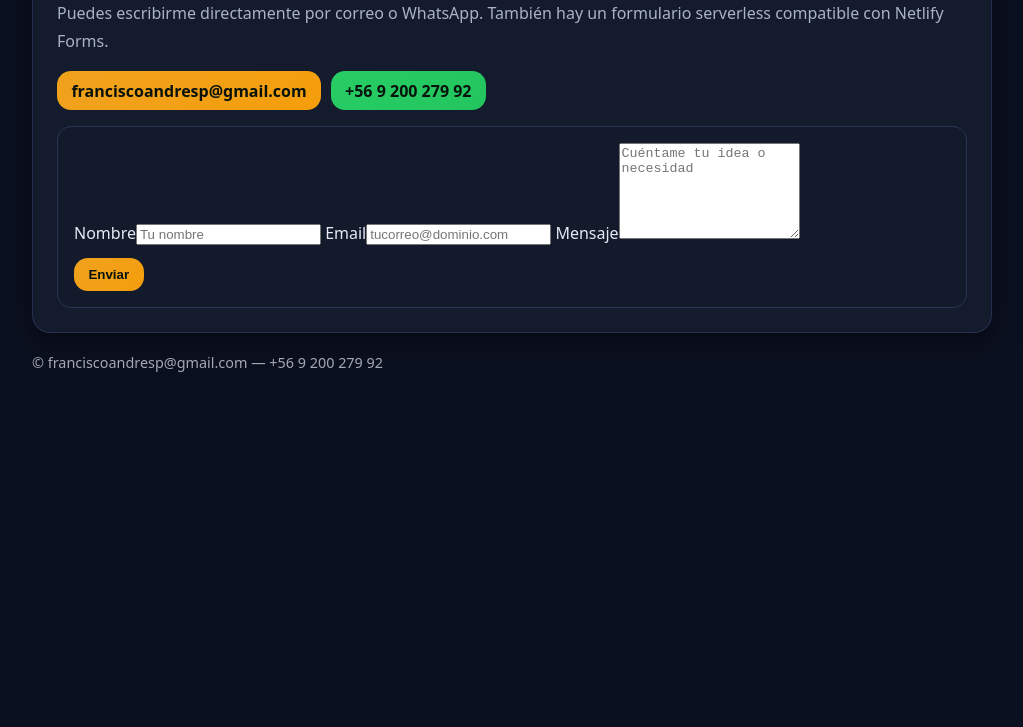
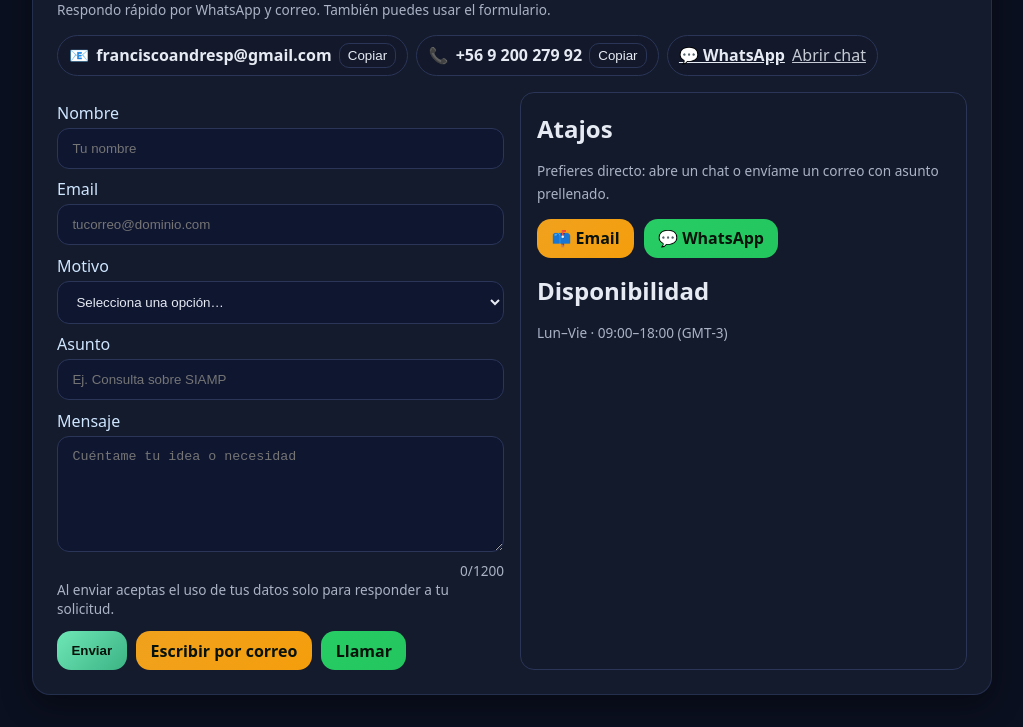
Before and after one commit to panchopinto/pancho-convocatorias, a plain HTML site: page contacto.html in a window 1280 px wide. Shown: the part 175-902 px from the top of the page, without its empty margins (128-1151 px from the left). Before the commit the page ends 800 px from the top, so only its background shows below. Drawn offline with Linux system fonts and the light colour scheme.

Commit message:
Add files via upload

```diff
--- a/assets/styles.css
+++ b/assets/styles.css
@@ -105,3 +105,22 @@ p{color:var(--muted);line-height:1.7}
   background: color-mix(in hsl, var(--accent-color, var(--acc)) 25%, #000);
   color: #e6eaf3; font-size:.78rem; border:1px solid color-mix(in hsl, var(--accent-color, var(--acc)) 70%, transparent);
 }
+
+/* ==== Contact page enhancements ==== */
+.row{display:grid;gap:1rem;grid-template-columns:1fr}
+@media(min-width:900px){.row{grid-template-columns:1fr 1fr}}
+.chips{display:flex;flex-wrap:wrap;gap:.5rem;margin:.5rem 0 1rem}
+.chip{display:inline-flex;align-items:center;gap:.45rem;padding:.45rem .7rem;border-radius:999px;border:1px solid var(--edge);background:color-mix(in hsl, var(--card) 85%, var(--bg) 15%);color:var(--txt);font-weight:600}
+.chip .small{opacity:.85;font-weight:500}
+.copy{background:transparent;border:1px solid var(--edge);color:var(--txt);border-radius:10px;padding:.25rem .5rem;cursor:pointer}
+label{display:block;margin:.6rem 0 .25rem;color:#cfe6ff}
+input, textarea, select{width:100%;padding:.75rem .9rem;border-radius:12px;border:1px solid var(--edge);background:#0f1630;color:var(--txt)}
+input:focus, textarea:focus, select:focus{outline:2px solid color-mix(in hsl, var(--acc) 65%, transparent)}
+.help{color:var(--muted);font-size:.85rem}
+.actions-row{display:flex;gap:.6rem;flex-wrap:wrap;margin-top:.8rem}
+.btn.primary{background:linear-gradient(135deg, var(--acc), color-mix(in hsl, var(--acc) 70%, black));color:#07120b}
+.toast{position:fixed;right:16px;bottom:16px;background:var(--card);border:1px solid var(--edge);padding:.7rem 1rem;border-radius:12px;box-shadow:0 10px 30px #0008;opacity:0;transform:translateY(10px);transition:all .25s}
+.toast.show{opacity:1;transform:translateY(0)}
+.counter{font-size:.85rem;color:var(--muted);text-align:right;margin-top:.25rem}
+.btn:hover{filter:brightness(1.05)}
+.btn:active{transform:translateY(1px)}
--- a/contacto.html
+++ b/contacto.html
@@ -12,7 +12,6 @@
     <div class="brand"><span class="logo"><svg viewBox="0 0 24 24"><path d="M12 22v-8c0-3.866-3.582-7-8-7 0 4.418 3.134 8 7 8h1v7z" opacity=".85"/><path d="M13 14c3.866 0 7-3.582 7-8-4.418 0-8 3.134-8 7v1h1z"/></svg></span><span>Pancho Pinto</span></div>
     <div class="spacer"></div>
     <button id="theme-toggle" class="theme-toggle" aria-label="Cambiar tema">🌙</button>
-    <a class="btn btn-catalogo" href="https://panchopinto.github.io/Proyectos-Educativos/#catalogo" target="_blank" rel="noopener">Catálogo</a>
     <a class="btn btn-proyectos" href="proyectos.html">📌 Proyectos</a>
     <a class="btn btn-alianzas" href="alianzas.html">👋 Alianzas</a>
     <a class="btn btn-contacto" href="contacto.html">📫 Contacto</a>
@@ -21,22 +20,84 @@
 <main class="wrap">
   <section class="card">
     <h1>Contacto</h1>
-    <p>Puedes escribirme directamente por correo o WhatsApp. También hay un formulario serverless compatible con Netlify Forms.</p>
-    <div style="display:flex;gap:.6rem;flex-wrap:wrap;margin:.5rem 0 1rem">
-      <a class="btn btn-contacto" href="mailto:franciscoandresp@gmail.com">franciscoandresp@gmail.com</a>
-      <a class="btn btn-proyectos" href="tel:+56920027992">+56 9 200 279 92</a>
+    <p class="help">Respondo rápido por WhatsApp y correo. También puedes usar el formulario.</p>
+
+    <div class="chips">
+      <span class="chip">📧 <strong>franciscoandresp@gmail.com</strong> <button class="copy" data-copy="franciscoandresp@gmail.com" aria-label="Copiar email">Copiar</button></span>
+      <span class="chip">📞 <strong>+56 9 200 279 92</strong> <button class="copy" data-copy="+56 9 200 279 92" aria-label="Copiar teléfono">Copiar</button></span>
+      <a class="chip" href="https://wa.me/+56920027992?text=Hola%20Pancho%2C%20vengo%20desde%20tu%20portafolio%20%3A)" target="_blank" rel="noopener">💬 WhatsApp <span class="small">Abrir chat</span></a>
     </div>
-    <form name="contact" method="POST" data-netlify="true" netlify-honeypot="bot-field" class="item">
-      <input type="hidden" name="form-name" value="contact">
-      <p style="display:none"><label>No rellenar: <input name="bot-field"></label></p>
-      <label>Nombre</label><input required name="nombre" placeholder="Tu nombre">
-      <label>Email</label><input required type="email" name="email" placeholder="tucorreo@dominio.com">
-      <label>Mensaje</label><textarea required name="mensaje" rows="6" placeholder="Cuéntame tu idea o necesidad"></textarea>
-      <div style="margin-top:.8rem"><button class="btn btn-contacto" type="submit">Enviar</button></div>
-    </form>
+
+    <div class="row">
+      <form name="contact" method="POST" action="/contacto-exito.html" data-netlify="true" netlify-honeypot="bot-field">
+        <input type="hidden" name="form-name" value="contact">
+        <p style="display:none">
+          <label>Si eres humano, deja este campo vacío <input name="bot-field"></label>
+        </p>
+        <label for="nombre">Nombre</label>
+        <input id="nombre" name="nombre" placeholder="Tu nombre" required maxlength="80">
+
+        <label for="email">Email</label>
+        <input id="email" type="email" name="email" placeholder="tucorreo@dominio.com" required maxlength="120">
+
+        <label for="motivo">Motivo</label>
+        <select id="motivo" name="motivo" required>
+          <option value="">Selecciona una opción…</option>
+          <option>Colaboración / Alianza</option>
+          <option>Asesoría / Taller</option>
+          <option>Implementación en colegio</option>
+          <option>Otro</option>
+        </select>
+
+        <label for="asunto">Asunto</label>
+        <input id="asunto" name="asunto" placeholder="Ej. Consulta sobre SIAMP" maxlength="120">
+
+        <label for="mensaje">Mensaje</label>
+        <textarea id="mensaje" name="mensaje" rows="6" placeholder="Cuéntame tu idea o necesidad" required maxlength="1200"></textarea>
+        <div class="counter"><span id="chars">0</span>/1200</div>
+
+        <div class="help">
+          Al enviar aceptas el uso de tus datos solo para responder a tu solicitud.
+        </div>
+        <div class="actions-row">
+          <button class="btn primary" type="submit">Enviar</button>
+          <a class="btn btn-contacto" href="mailto:franciscoandresp@gmail.com">Escribir por correo</a>
+          <a class="btn btn-proyectos" href="tel:+56920027992">Llamar</a>
+        </div>
+      </form>
+
+      <aside class="item" aria-label="Enlaces directos">
+        <h2>Atajos</h2>
+        <p class="help">Prefieres directo: abre un chat o envíame un correo con asunto prellenado.</p>
+        <div class="actions-row">
+          <a class="btn btn-contacto" href="mailto:franciscoandresp@gmail.com?subject=Consulta%20desde%20portafolio&body=Hola%20Pancho%2C%20">📫 Email</a>
+          <a class="btn btn-proyectos" href="https://wa.me/+56920027992?text=Hola%20Pancho%2C%20vengo%20desde%20tu%20portafolio%20%3A)" target="_blank" rel="noopener">💬 WhatsApp</a>
+        </div>
+        <h2 style="margin-top:1rem">Disponibilidad</h2>
+        <p class="help">Lun–Vie · 09:00–18:00 (GMT‑3)</p>
+      </aside>
+    </div>
   </section>
-  <div class="footer">© franciscoandresp@gmail.com — +56 9 200 279 92</div>
 </main>
+
+<div class="toast" id="toast" role="status" aria-live="polite">Copiado al portapapeles</div>
+
 <script src="assets/script.js"></script>
+<script>
+// Copy to clipboard + toast
+document.querySelectorAll('.copy').forEach(btn=>{
+  btn.addEventListener('click', async ()=>{
+    try{
+      await navigator.clipboard.writeText(btn.dataset.copy);
+      const t = document.getElementById('toast');
+      t.classList.add('show');
+      setTimeout(()=>t.classList.remove('show'), 1600);
+    }catch(e){ console.warn('No se pudo copiar'); }
+  });
+});
+// Counter
+const msg = document.getElementById('mensaje'); const c = document.getElementById('chars');
+if(msg && c){ const f=()=> c.textContent = msg.value.length; msg.addEventListener('input', f); f(); }
+</script>
 </body>
 </html>
```
Also changed, not shown: contacto-exito.html (added, +31 -0 lines).
